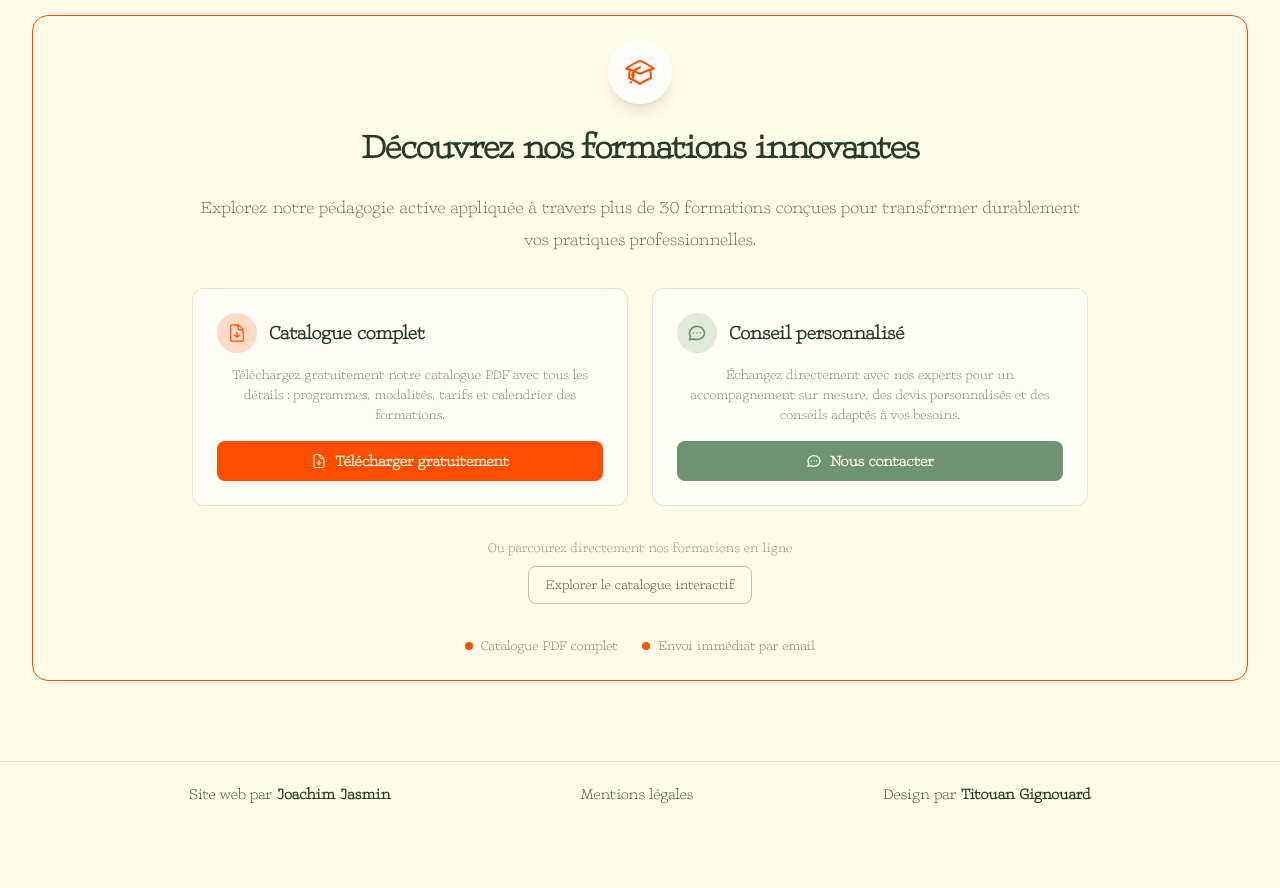
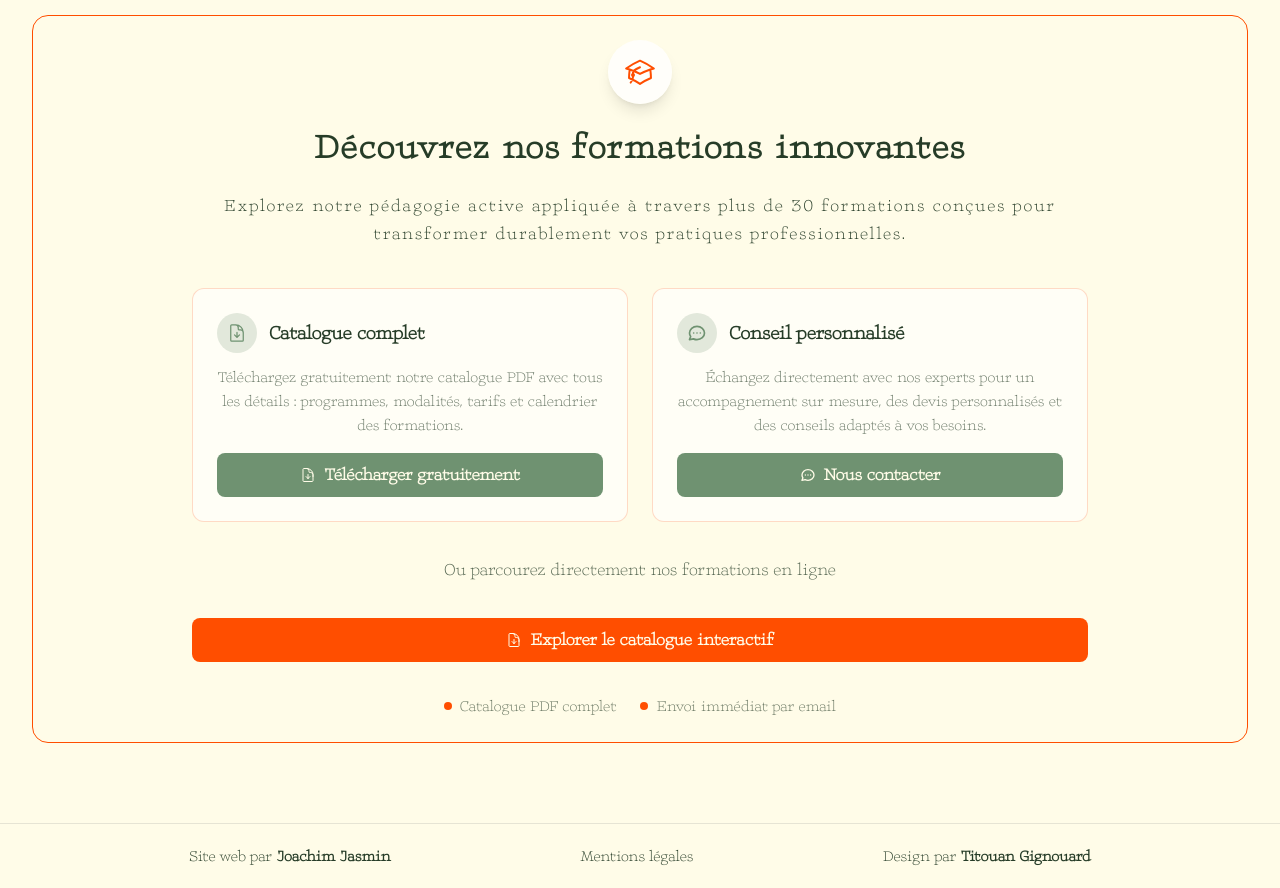
Before and after one commit to Jyok1m/ipseis, a Next.js app: page /pedagogie in a window 1280 px wide. Shown: the part 4820-5708 px from the top of the page. Before the commit the page ends 5646 px from the top, so only its background shows below. Built offline with nearby package versions, Linux system fonts and the light colour scheme; no server answers.

Commit message:
feat: améliorer le composant CatalogueCtaSection avec des mises à jour de style et l'intégration de TitleSection

```diff
--- a/src/components/sections/CatalogueCtaSection.tsx
+++ b/src/components/sections/CatalogueCtaSection.tsx
@@ -1,6 +1,7 @@
 import React from "react";
 import Link from "next/link";
 import { DocumentArrowDownIcon, AcademicCapIcon } from "@heroicons/react/24/outline";
+import { TitleSection } from "@/components/TitleSection";
 
 interface CatalogueCtaSectionProps {
 	variant?: "default" | "compact";
@@ -24,12 +25,12 @@ export default function CatalogueCtaSection({ variant = "default", title, descri
 						</div>
 						<div>
 							<h3 className="text-lg font-bold text-univers">{title || "Catalogue 2025"}</h3>
-							<p className="text-sm text-univers/80">Plus de 30 formations disponibles</p>
+							<p className="text-base text-univers/80">Plus de 30 formations disponibles</p>
 						</div>
 					</div>
 					<Link
 						href="/telecharger-catalogue"
-						className="inline-flex items-center gap-2 px-4 py-2 bg-cohesion hover:bg-cohesion/90 text-white rounded-lg font-medium transition-colors duration-200 text-sm"
+						className="inline-flex items-center gap-2 px-4 py-2 bg-cohesion hover:bg-cohesion/90 text-white rounded-lg font-medium transition-colors duration-200 text-base"
 					>
 						<DocumentArrowDownIcon className="w-4 h-4" />
 						Télécharger
@@ -49,29 +50,27 @@ export default function CatalogueCtaSection({ variant = "default", title, descri
 						</div>
 					</div>
 
-					<h2 className="text-3xl font-bold tracking-tight text-univers sm:text-4xl mb-6">{title || defaultTitle}</h2>
-
-					<p className="text-lg leading-8 text-univers/80 mb-8">{description || defaultDescription}</p>
+					<TitleSection noPaddingTop centered title={title || defaultTitle} description={description || defaultDescription} />
 
 					{/* Options d'action avec descriptions */}
 					<div className="grid grid-cols-1 lg:grid-cols-2 gap-6 max-w-4xl mx-auto mb-8">
 						{/* Option Téléchargement */}
-						<div className="bg-white/60 backdrop-blur-sm rounded-xl p-6 border border-cohesion/20 hover:border-cohesion/40 transition-colors flex flex-col justify-between">
+						<div className="bg-white/60 text-lg backdrop-blur-sm rounded-xl p-6 border border-cohesion/20 hover:border-cohesion/40 transition-colors flex flex-col justify-between">
 							<div>
 								<div className="flex items-center gap-3 mb-3">
-									<div className="w-10 h-10 bg-cohesion/20 rounded-full flex items-center justify-center">
-										<DocumentArrowDownIcon className="w-5 h-5 text-cohesion" />
+									<div className="w-10 h-10 bg-maitrise/20 rounded-full flex items-center justify-center">
+										<DocumentArrowDownIcon className="w-5 h-5 text-maitrise" />
 									</div>
 									<h3 className="text-xl font-bold text-univers">Catalogue complet</h3>
 								</div>
-								<p className="text-sm text-univers/70 mb-4">
+								<p className="text-base text-univers/70 mb-4">
 									Téléchargez gratuitement notre catalogue PDF avec tous les détails : programmes, modalités, tarifs et calendrier des formations.
 								</p>
 							</div>
 
 							<Link
 								href="/telecharger-catalogue"
-								className="inline-flex items-center gap-2 px-4 py-2 bg-cohesion hover:bg-cohesion/90 text-support rounded-lg font-semibold transition-all duration-200 w-full justify-center"
+								className="inline-flex items-center gap-2 px-4 py-2 bg-maitrise hover:bg-maitrise/90 text-support rounded-lg font-semibold transition-all duration-200 w-full justify-center"
 							>
 								<DocumentArrowDownIcon className="w-4 h-4" />
 								Télécharger gratuitement
@@ -79,7 +78,7 @@ export default function CatalogueCtaSection({ variant = "default", title, descri
 						</div>
 
 						{/* Option Contact */}
-						<div className="bg-white/60 backdrop-blur-sm rounded-xl p-6 border border-maitrise/20 hover:border-maitrise/40 transition-colors flex flex-col justify-between">
+						<div className="bg-white/60 text-lg backdrop-blur-sm rounded-xl p-6 border border-cohesion/20 hover:border-cohesion/40 transition-colors flex flex-col justify-between">
 							<div>
 								<div className="flex items-center gap-3 mb-3">
 									<div className="w-10 h-10 bg-maitrise/20 rounded-full flex items-center justify-center">
@@ -94,7 +93,7 @@ export default function CatalogueCtaSection({ variant = "default", title, descri
 									</div>
 									<h3 className="text-xl font-bold text-univers">Conseil personnalisé</h3>
 								</div>
-								<p className="text-sm text-univers/70 mb-4">
+								<p className="text-base text-univers/70 mb-4">
 									Échangez directement avec nos experts pour un accompagnement sur mesure, des devis personnalisés et des conseils adaptés à vos
 									besoins.
 								</p>
@@ -118,17 +117,18 @@ export default function CatalogueCtaSection({ variant = "default", title, descri
 					</div>
 
 					{/* Call-to-action secondaire */}
-					<div className="text-center">
-						<p className="text-sm text-univers/60 mb-2">Ou parcourez directement nos formations en ligne</p>
+					<div className="text-center text-lg">
+						<p className="text-lg leading-8 text-univers/80 mb-8">Ou parcourez directement nos formations en ligne</p>
 						<Link
-							href="/catalogue"
-							className="inline-flex items-center gap-2 px-4 py-2 border border-univers/30 hover:border-univers text-univers hover:bg-univers/10 rounded-lg font-medium transition-all duration-200 text-sm"
+							href="/telecharger-catalogue"
+							className="inline-flex items-center gap-2 px-4 py-2 bg-cohesion hover:bg-cohesion/90 text-support rounded-lg font-semibold transition-all duration-200 w-full justify-center"
 						>
+							<DocumentArrowDownIcon className="w-4 h-4" />
 							Explorer le catalogue interactif
 						</Link>
 					</div>
 
-					<div className="mt-8 flex flex-col sm:flex-row items-center justify-center gap-6 text-sm text-univers/70">
+					<div className="mt-8 flex flex-col sm:flex-row items-center justify-center gap-6 text-base text-univers/70">
 						<div className="flex items-center gap-2">
 							<div className="w-2 h-2 bg-cohesion rounded-full"></div>
 							<span>Catalogue PDF complet</span>
```
